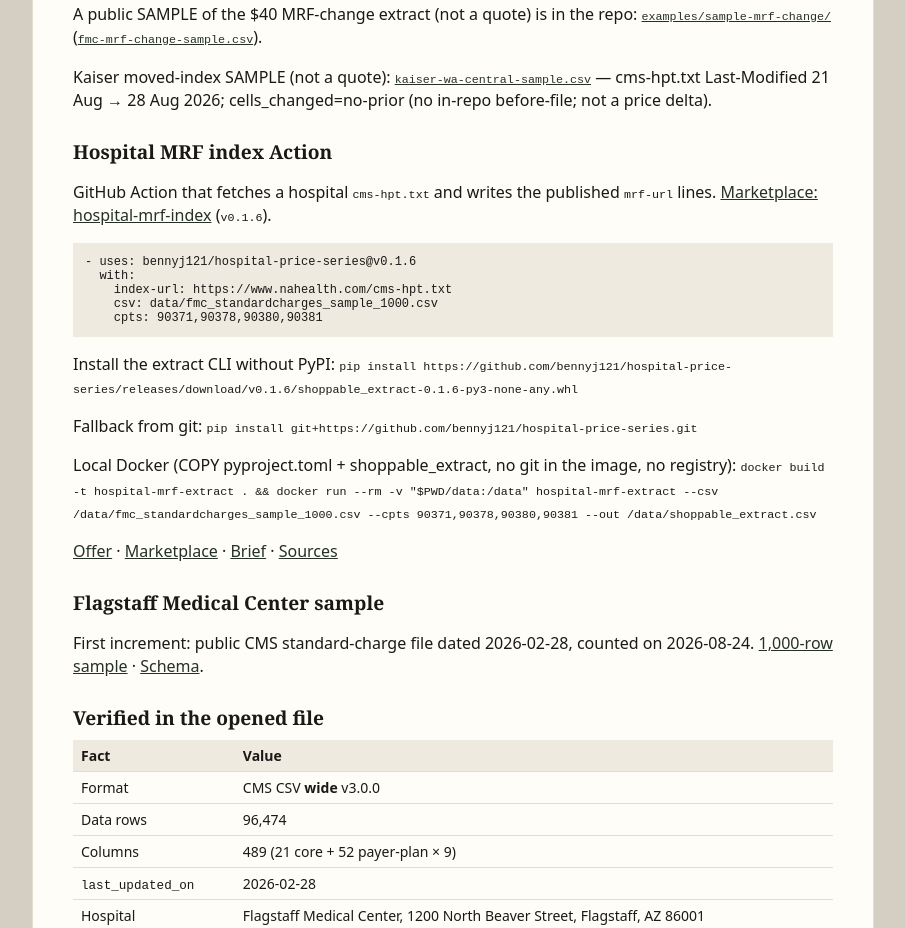
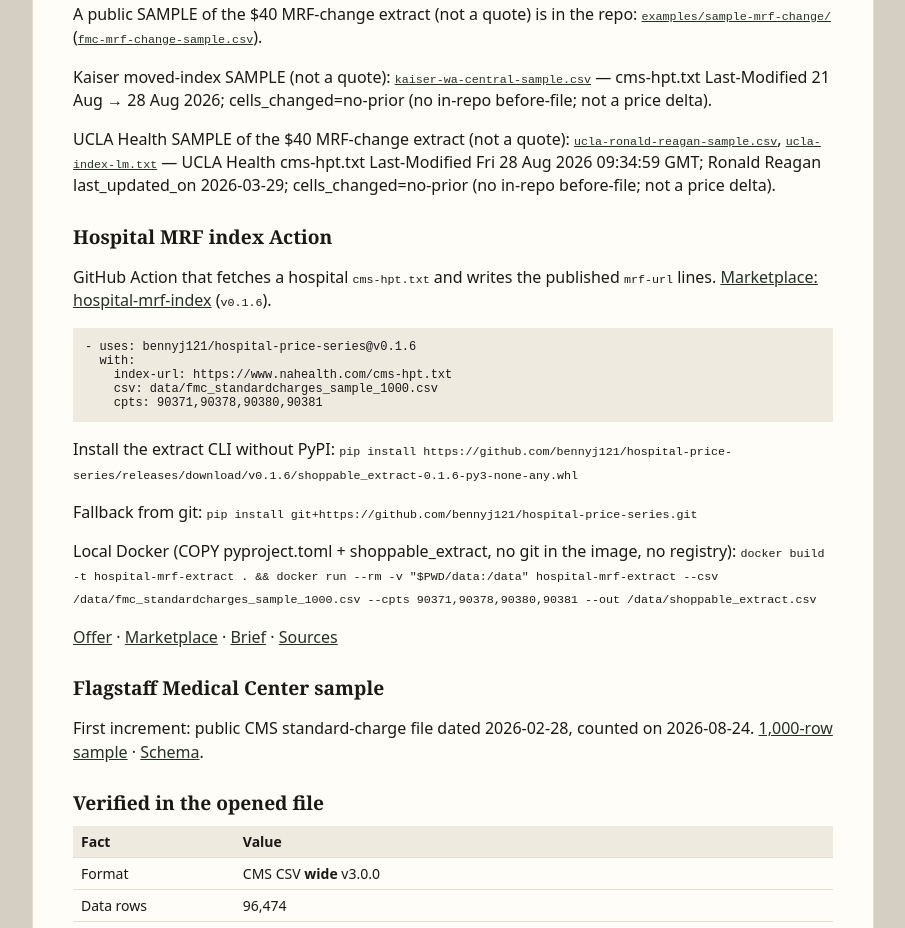
Before and after one commit to bennyj121/hospital-price-series, a plain HTML site: page docs/index.html in a window 1280 px wide. Shown: the part 773-1701 px from the top of the page, without its empty margins (187-1092 px from the left). Drawn offline with Linux system fonts and the light colour scheme.

Commit message:
Add UCLA SAMPLE pointers to offer, index, and README.

```diff
--- a/docs/index.html
+++ b/docs/index.html
@@ -83,6 +83,7 @@
     <p>A Last-Modified header that moves backward is not a billed change.</p>
     <p>A public SAMPLE of the $40 MRF-change extract (not a quote) is in the repo: <a href="https://github.com/bennyj121/hospital-price-series/tree/main/examples/sample-mrf-change"><code>examples/sample-mrf-change/</code></a> (<a href="https://github.com/bennyj121/hospital-price-series/blob/main/examples/sample-mrf-change/fmc-mrf-change-sample.csv"><code>fmc-mrf-change-sample.csv</code></a>).</p>
     <p>Kaiser moved-index SAMPLE (not a quote): <a href="https://github.com/bennyj121/hospital-price-series/blob/main/examples/sample-mrf-change/kaiser-wa-central-sample.csv"><code>kaiser-wa-central-sample.csv</code></a> — cms-hpt.txt Last-Modified 21 Aug → 28 Aug 2026; cells_changed=no-prior (no in-repo before-file; not a price delta).</p>
+    <p>UCLA Health SAMPLE of the $40 MRF-change extract (not a quote): <a href="https://github.com/bennyj121/hospital-price-series/blob/main/examples/sample-mrf-change/ucla-ronald-reagan-sample.csv"><code>ucla-ronald-reagan-sample.csv</code></a>, <a href="https://github.com/bennyj121/hospital-price-series/blob/main/examples/sample-mrf-change/ucla-index-lm.txt"><code>ucla-index-lm.txt</code></a> — UCLA Health cms-hpt.txt Last-Modified Fri 28 Aug 2026 09:34:59 GMT; Ronald Reagan last_updated_on 2026-03-29; cells_changed=no-prior (no in-repo before-file; not a price delta).</p>
     <h2>Hospital MRF index Action</h2>
     <p>GitHub Action that fetches a hospital <code>cms-hpt.txt</code> and writes the published <code>mrf-url</code> lines. <a href="https://github.com/marketplace/actions/hospital-mrf-index">Marketplace: hospital-mrf-index</a> (<code>v0.1.6</code>).</p>
     <pre>- uses: bennyj121/hospital-price-series@v0.1.6
```
Also changed, not shown: docs/offer.html (+1 -0 lines), README.md.
